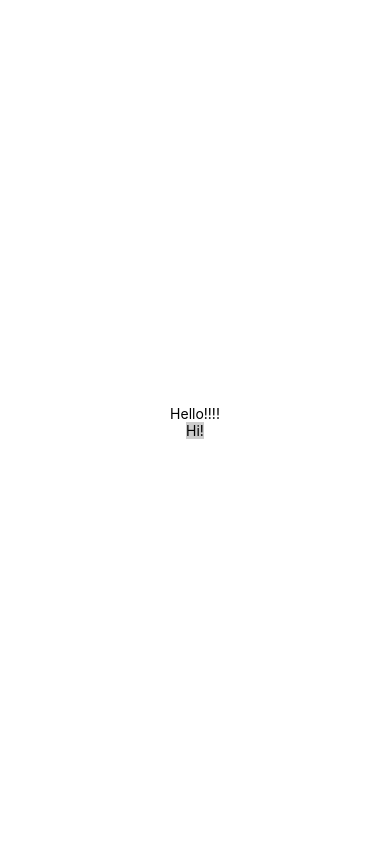
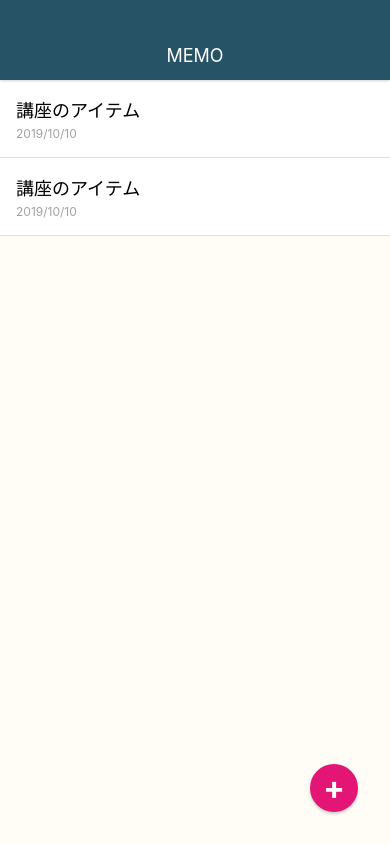
Before and after one commit to musashi0128/MemoApp, a React Native app: screen / in a window 390 px wide. Built offline with nearby package versions, Linux system fonts and the light colour scheme.

Commit message:
top create

```diff
--- a/App.js
+++ b/App.js
@@ -1,12 +1,32 @@
 import React from 'react';
 import { StyleSheet, Text, View } from 'react-native';
-import BodyText from './src/elements/BodyText';
+//import BodyText from './src/elements/BodyText';
 
 export default function App() {
   return (
     <View style={styles.container}>
-      <Text>Hello!!!!</Text>
-      <BodyText>Hi!</BodyText>
+
+      <View style={styles.appbar}>
+        <View>
+          <Text style={styles.appbarTitile}>MEMO</Text>
+        </View>
+      </View>
+      <View style={styles.memolist}>
+        <View style={styles.memolistItem}>
+          <Text style={styles.memoTitle}>講座のアイテム</Text>
+          <Text style={styles.memoDate}>2019/10/10</Text>
+        </View>
+
+        <View style={styles.memolistItem}>
+          <Text style={styles.memoTitle}>講座のアイテム</Text>
+          <Text style={styles.memoDate}>2019/10/10</Text>
+        </View>
+      </View>
+
+      <View style={styles.memoAddButton}>
+        <Text style={styles.memoAddButtonPlus}>+</Text>
+      </View>
+
     </View>
   );
 }
@@ -14,8 +34,68 @@
 const styles = StyleSheet.create({
   container: {
     flex: 1,
-    backgroundColor: '#fff',
+    backgroundColor: '#FFFDF6',
     alignItems: 'center',
     justifyContent: 'center',
+    paddingTop: 80,
+  },
+  appbar: {
+    position: 'absolute',
+    top: 0,
+    right:  0,
+    left: 0,
+    height: 80,
+    paddingTop: 30,
+    justifyContent: 'center',
+    alignItems: 'center',
+    backgroundColor: '#265366',
+    shadowColor: '#000',
+    shadowOffset: { width:0, height:0 },
+    shadowOpacity: 0.3,
+    shadowRadius: 3,
+    zIndex: 10,
+  },
+  appbarTitile: {
+    color: '#fff',
+    fontSize: 18,
+  },
+  memolist: {
+    width: '100%',
+    flex: 1,
+  },
+  memolistItem: {
+    padding: 16,
+    borderBottomWidth: 1,
+    borderBottomColor: '#ddd',
+    backgroundColor: '#fff',
+  },
+  memoTitle: {
+    fontSize: 18,
+    marginBottom: 4,
+  },
+  memoDate: {
+    fontSize: 12,
+    color: '#a2a2a2',
+  },
+  memoAddButton: {
+    position: 'absolute',
+    bottom: 32,
+    right: 32,
+    width: 48,
+    height: 48,
+    backgroundColor: '#E31676',
+    borderRadius:  24,
+    justifyContent: 'center',
+    alignItems: 'center',
+    shadowColor: '#000',
+    shadowOffset: { width:0, height:2 },
+    shadowOpacity: 0.2,
+    shadowRadius: 3,
+  },
+  memoAddButtonPlus: {
+    fontSize:  32,
+    lineHeight: 32,
+    color: '#fff',
+    fontWeight: 'bold',
   },
 });
```
